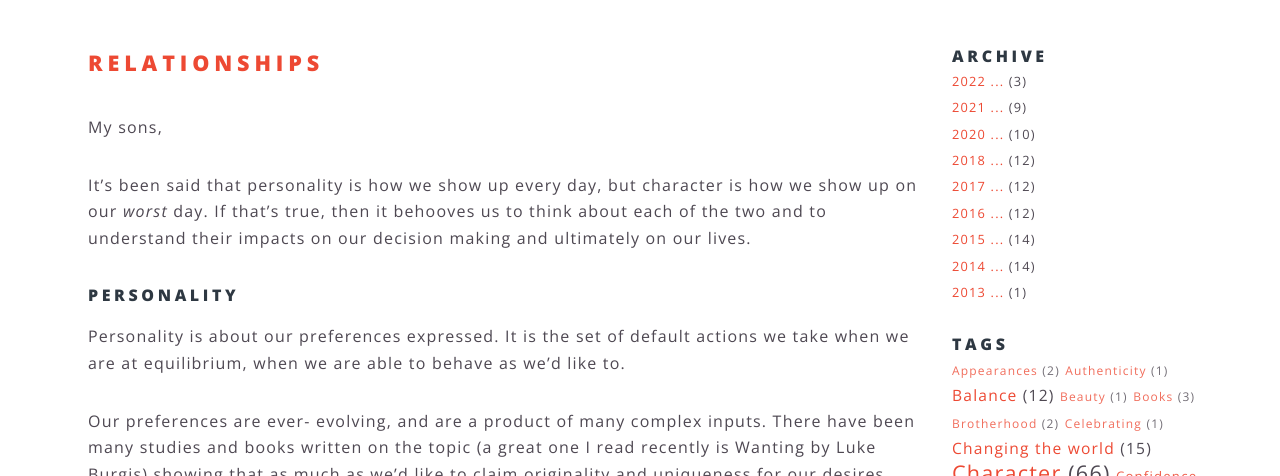
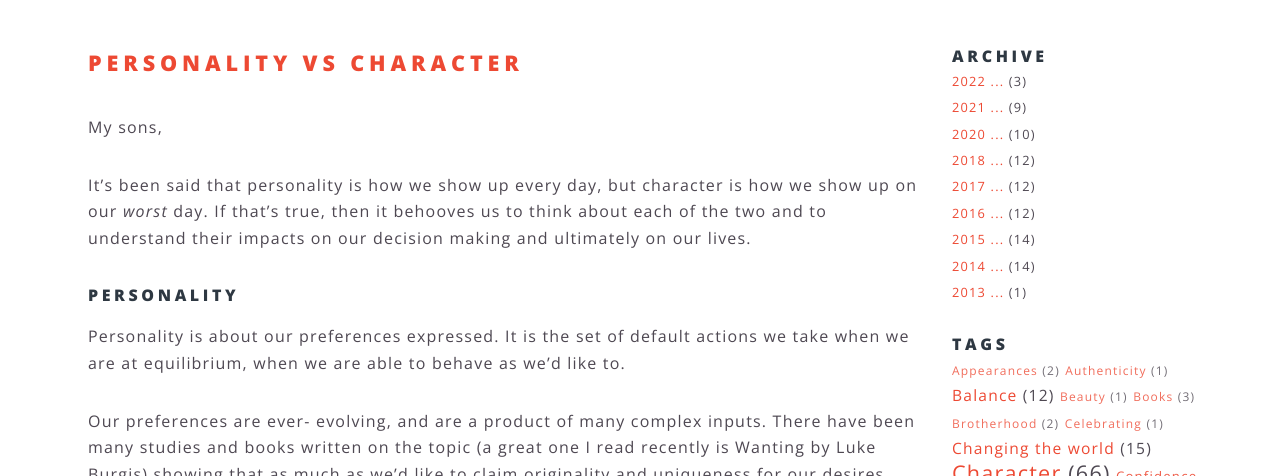
Before and after one commit to samng96/samng.me, a Jekyll site: the page built from letters-to-my-son/_posts/2022-05-03-personality-vs-character.markdown, in a window 1280 px wide and 900 px high, cut to the strip 424-900 px from the top of the window. Built offline with Jekyll 4.4.1, drawn with Linux system fonts in a browser that asks for light colours.

Commit message:
Personality vs Character

```diff
--- a/letters-to-my-son/_posts/2022-05-03-personality-vs-character.markdown
+++ b/letters-to-my-son/_posts/2022-05-03-personality-vs-character.markdown
@@ -1,6 +1,6 @@
 ---
 layout: letter
-title: "Relationships"
+title: "Personality vs Character"
 date: 2022-05-03 18:18:25 -0700
 tags:
 - Personality
```
